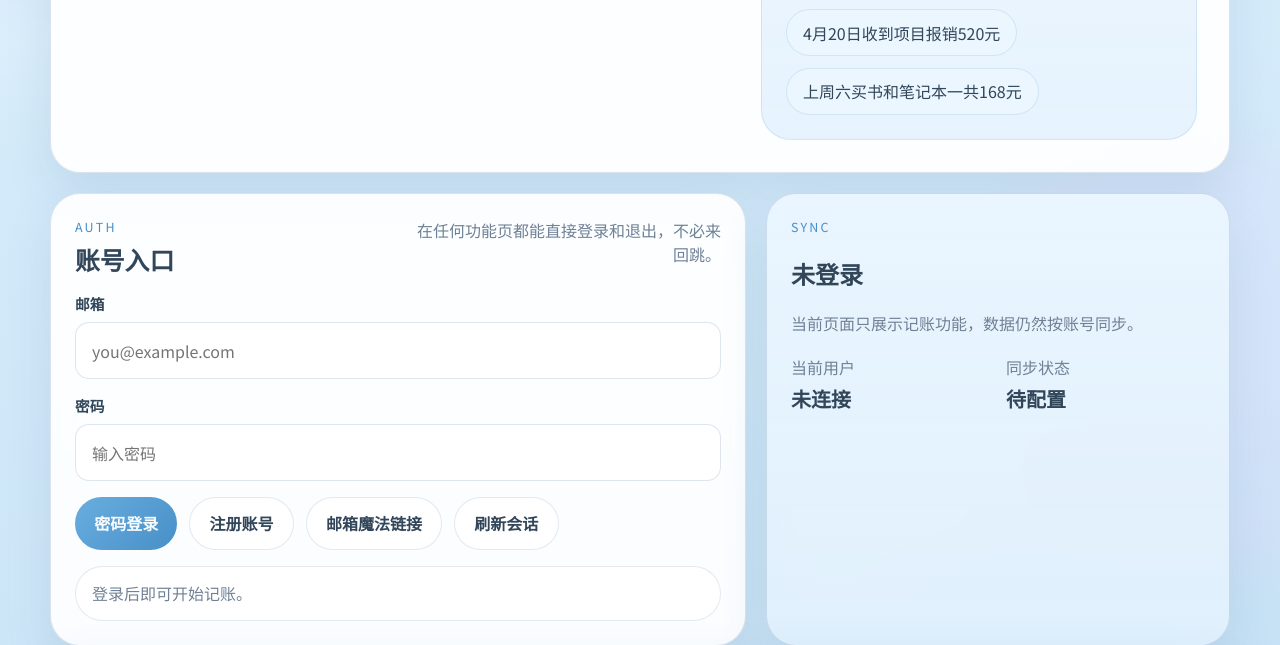
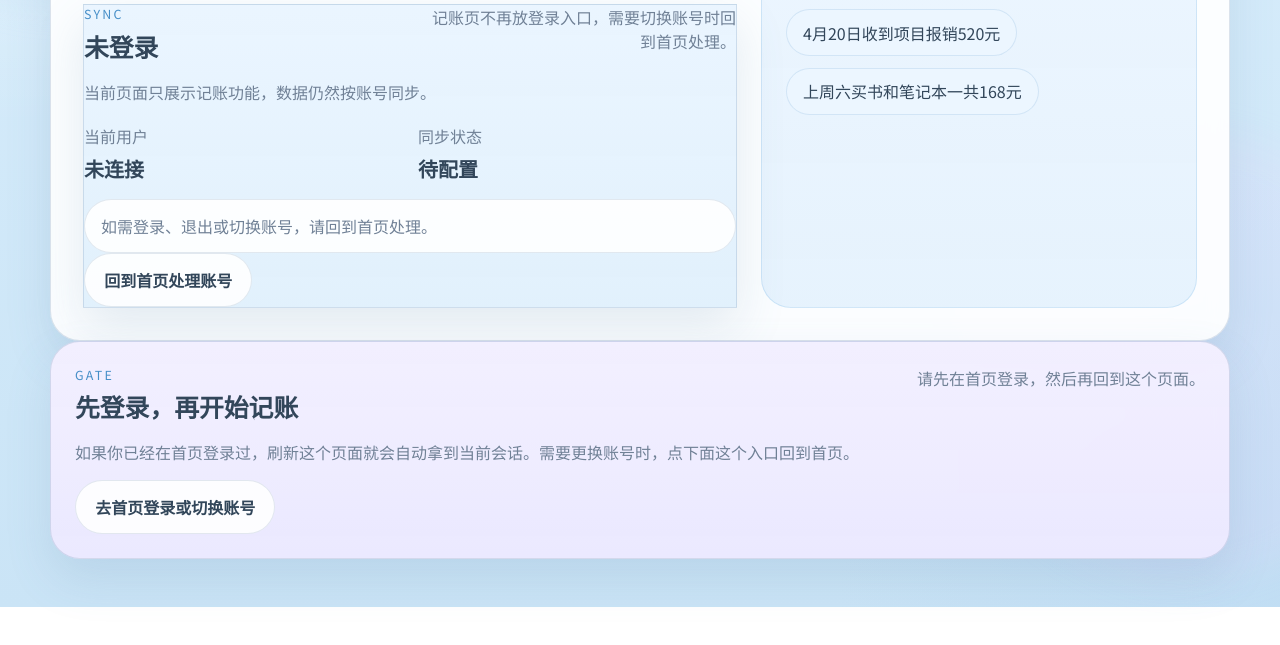
Before and after one commit to BR-HY/accounting, a plain HTML site: page ledger.html in a window 1280 px wide. Shown: the part 316-961 px from the top of the page. After the commit the page ends 923 px from the top, so only its background shows below. Drawn offline with Linux system fonts and the light colour scheme; a script that the page names is missing.

Commit message:
Update ledger.html

```diff
--- a/ledger.html
+++ b/ledger.html
@@ -38,6 +38,28 @@
           <p class="hero-text">
             页面只保留记账相关的信息：录入、确认、保存、导出和账目列表，不再把报表混在一起。
           </p>
+          <article class="hero-sync-card card tone-blue">
+            <div class="section-head">
+              <div>
+                <p class="eyebrow">Sync</p>
+                <h2 id="sync-title">未登录</h2>
+              </div>
+              <p class="section-note">记账页不再放登录入口，需要切换账号时回到首页处理。</p>
+            </div>
+            <p id="sync-description" class="hero-text">当前页面只展示记账功能，数据仍然按账号同步。</p>
+            <div class="sync-metrics">
+              <div>
+                <span>当前用户</span>
+                <strong id="current-user">未连接</strong>
+              </div>
+              <div>
+                <span>同步状态</span>
+                <strong id="sync-state">待配置</strong>
+              </div>
+            </div>
+            <div id="auth-status" class="status-card">如需登录、退出或切换账号，请回到首页处理。</div>
+            <a class="ghost-btn link-btn hero-sync-link" href="./index.html">回到首页处理账号</a>
+          </article>
         </div>
         <aside class="hero-panel tone-info">
           <p class="panel-title">试试这些句子</p>
@@ -63,61 +85,16 @@
         </div>
       </section>
 
-      <section class="auth-grid compact-grid">
-        <article class="auth-card card">
-          <div class="section-head">
-            <div>
-              <p class="eyebrow">Auth</p>
-              <h2>账号入口</h2>
-            </div>
-            <p class="section-note">在任何功能页都能直接登录和退出，不必来回跳。</p>
-          </div>
-          <form id="auth-form" class="auth-form">
-            <label class="field-wide">
-              <span>邮箱</span>
-              <input id="auth-email" type="email" placeholder="you@example.com" autocomplete="email" />
-            </label>
-            <label class="field-wide">
-              <span>密码</span>
-              <input id="auth-password" type="password" placeholder="输入密码" autocomplete="current-password" />
-            </label>
-            <div class="auth-actions field-wide">
-              <button id="sign-in-btn" type="submit" class="primary-btn">密码登录</button>
-              <button id="sign-up-btn" type="button" class="ghost-btn">注册账号</button>
-              <button id="send-link-btn" type="button" class="ghost-btn">邮箱魔法链接</button>
-              <button id="refresh-session-btn" type="button" class="ghost-btn">刷新会话</button>
-              <button id="sign-out-btn" type="button" class="ghost-btn hidden">退出登录</button>
-            </div>
-          </form>
-          <div id="auth-status" class="status-card">登录后即可开始记账。</div>
-        </article>
-
-        <article class="sync-card card tone-blue">
-          <p class="eyebrow">Sync</p>
-          <h2 id="sync-title">未登录</h2>
-          <p id="sync-description" class="hero-text">当前页面只展示记账功能，数据仍然按账号同步。</p>
-          <div class="sync-metrics">
-            <div>
-              <span>当前用户</span>
-              <strong id="current-user">未连接</strong>
-            </div>
-            <div>
-              <span>同步状态</span>
-              <strong id="sync-state">待配置</strong>
-            </div>
-          </div>
-        </article>
-      </section>
-
       <section id="guest-panel" class="guest-panel card tone-lavender">
         <div class="section-head">
           <div>
             <p class="eyebrow">Gate</p>
             <h2>先登录，再开始记账</h2>
           </div>
-          <p class="section-note">登录后所有记录都自动和当前账号绑定。</p>
+          <p class="section-note">请先在首页登录，然后再回到这个页面。</p>
         </div>
-        <p class="guest-copy">如果你已经在首页登录过，刷新这个页面就会自动拿到当前会话。</p>
+        <p class="guest-copy">如果你已经在首页登录过，刷新这个页面就会自动拿到当前会话。需要更换账号时，点下面这个入口回到首页。</p>
+        <a class="ghost-btn link-btn guest-link" href="./index.html">去首页登录或切换账号</a>
       </section>
 
       <section id="app-shell" class="app-shell hidden">
```
